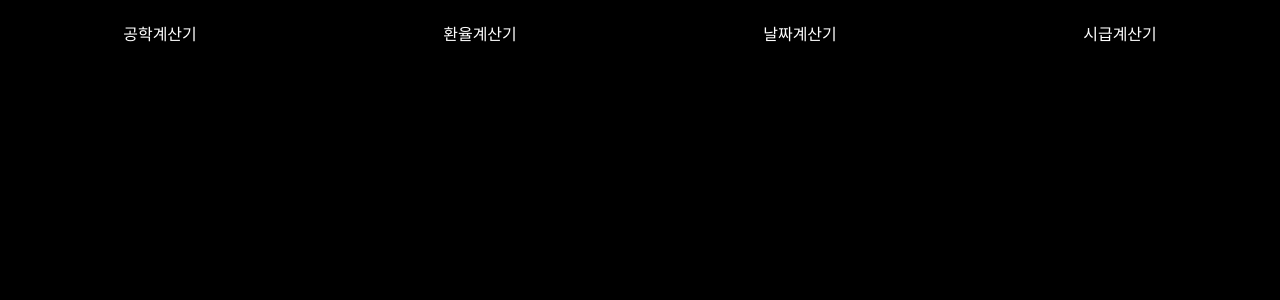
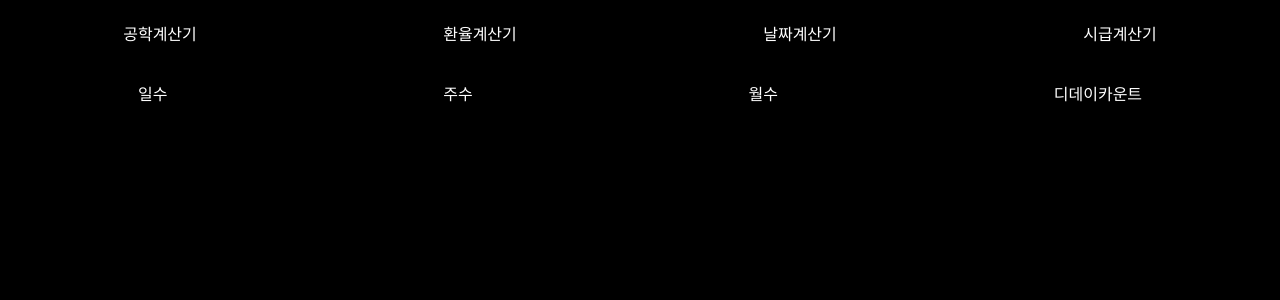
Before and after one commit to choseongchan3712/portfolio-calculate-app, a React (Create React App) app: page /#/date in a window 1280 px wide. Shown: the top 300 px of the page. Built offline with nearby package versions, Linux system fonts and the light colour scheme.

Commit message:
date page route complete

```diff
--- a/src/Router.tsx
+++ b/src/Router.tsx
@@ -2,6 +2,11 @@ import { HashRouter, Route, Routes } from "react-router-dom";
 import Calculate from "./pages/Calculate";
 import Header from "./components/Header";
 import Exchange from "./pages/Exchange";
+import Date from "./pages/Date";
+import Day from "./pages/date-pages/Day";
+import Week from "./pages/date-pages/Week";
+import Month from "./pages/date-pages/Month";
+import DDay from "./pages/date-pages/DDay";
 
 const Router = (): JSX.Element => {
   return (
@@ -10,6 +15,12 @@ const Router = (): JSX.Element => {
       <Routes>
         <Route path="/" element={<Calculate />} />
         <Route path="/exchange" element={<Exchange />} />
+        <Route path="/date" element={<Date />}>
+          <Route index element={<Day />}/>
+          <Route path="week" element={<Week />} />
+          <Route path="month" element={<Month />} />
+          <Route path="d-day" element={<DDay />} />
+        </Route>
       </Routes>
     </HashRouter>
   );
--- a/src/components/Header.tsx
+++ b/src/components/Header.tsx
@@ -41,7 +41,7 @@ const Header = ():JSX.Element => {
         <Link to={"/exchange"}>환율계산기</Link>
       </Menu>
       <Menu>
-        <Link to={"/"}>날짜계산기</Link>
+        <Link to={"/date"}>날짜계산기</Link>
       </Menu>
       <Menu>
         <Link to={"/"}>시급계산기</Link>
--- /dev/null
+++ b/src/pages/Date.tsx
@@ -0,0 +1,14 @@
+import styled from "styled-components";
+import DateHeader from "./date-pages/date-components/DateHeader";
+import { Outlet } from "react-router-dom";
+
+const Container = styled.div``;
+
+const Date = ():JSX.Element => {
+  return <Container>
+    <DateHeader />
+    <Outlet />
+  </Container>;
+};
+
+export default Date;
--- /dev/null
+++ b/src/pages/date-pages/DDay.tsx
@@ -0,0 +1,5 @@
+const DDay = ():JSX.Element => {
+  return <></>;
+};
+
+export default DDay;
--- /dev/null
+++ b/src/pages/date-pages/Day.tsx
@@ -0,0 +1,5 @@
+const Day = ():JSX.Element => {
+  return <></>;
+};
+
+export default Day;
--- /dev/null
+++ b/src/pages/date-pages/Month.tsx
@@ -0,0 +1,5 @@
+const Month = ():JSX.Element => {
+  return <></>;
+};
+
+export default Month;
--- /dev/null
+++ b/src/pages/date-pages/Week.tsx
@@ -0,0 +1,5 @@
+const Week = ():JSX.Element => {
+  return <></>;
+};
+
+export default Week;
--- /dev/null
+++ b/src/pages/date-pages/date-components/DateHeader.tsx
@@ -0,0 +1,26 @@
+import { Link } from "react-router-dom";
+import styled from "styled-components";
+
+const Container = styled.div`
+width: 100%;
+height: 50px;
+position: relative;
+display: flex;
+align-items: center;
+justify-content: space-around;
+background-color: #000;
+a {
+  color: #fff;
+}
+`;
+
+const DateHeader = ():JSX.Element => {
+  return <Container>
+    <Link to={""}>일수</Link>
+    <Link to={"week"}>주수</Link>
+    <Link to={"month"}>월수</Link>
+    <Link to={"d-day"}>디데이카운트</Link>
+  </Container>;
+};
+
+export default DateHeader;
```
